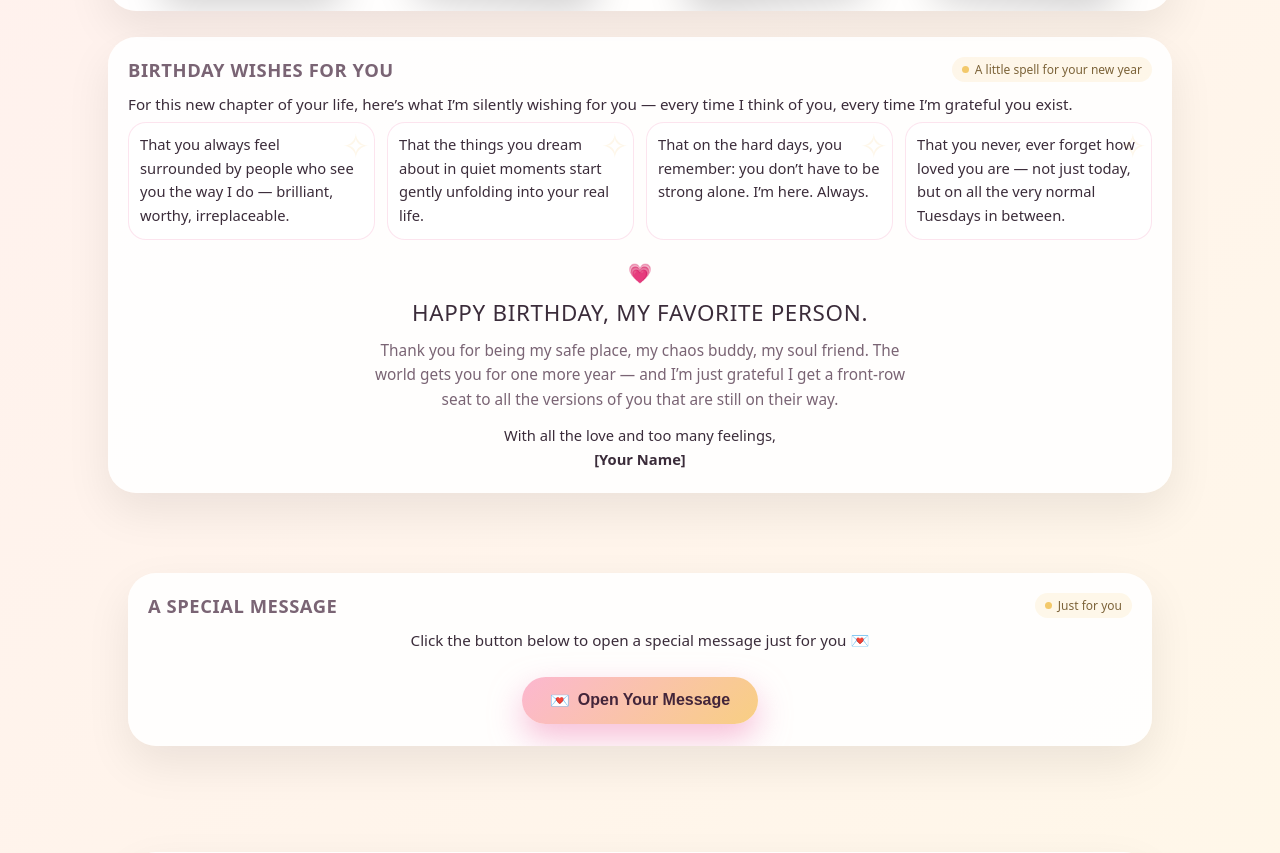
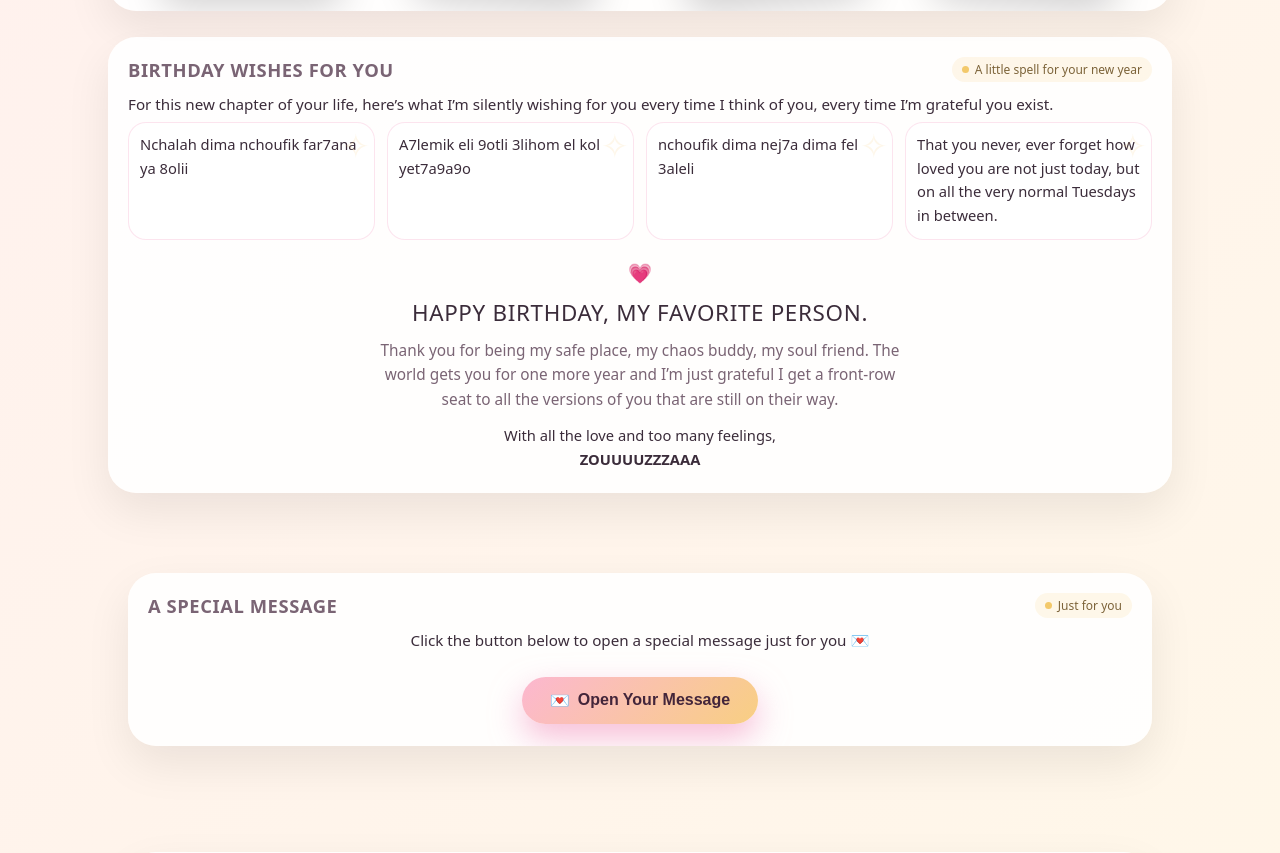
Before and after one commit to MohamedZouari4/birthday-website, a plain HTML site: page index.html in a window 1280 px wide. Shown: the part 3091-3944 px from the top of the page. Drawn offline with nearby package versions, Linux system fonts and the light colour scheme.

Commit message:
first commit

```diff
--- a/index.html
+++ b/index.html
@@ -1921,22 +1921,21 @@
         </div>
         <div class="section-body">
           <p>
-            For this new chapter of your life, here’s what I’m silently wishing for you — every time I think
+            For this new chapter of your life, here’s what I’m silently wishing for you every time I think
             of you, every time I’m grateful you exist.
           </p>
           <div class="wishes-grid">
             <div class="wish-card">
-              That you always feel surrounded by people who see you the way I do — brilliant, worthy,
-              irreplaceable.
+              Nchalah dima nchoufik far7ana ya 8olii
             </div>
             <div class="wish-card">
-              That the things you dream about in quiet moments start gently unfolding into your real life.
+              A7lemik eli 9otli 3lihom el kol yet7a9a9o
             </div>
             <div class="wish-card">
-              That on the hard days, you remember: you don’t have to be strong alone. I’m here. Always.
+              nchoufik dima nej7a dima fel 3aleli
             </div>
             <div class="wish-card">
-              That you never, ever forget how loved you are — not just today, but on all the very normal
+              That you never, ever forget how loved you are not just today, but on all the very normal
               Tuesdays in between.
             </div>
           </div>
@@ -1946,12 +1945,12 @@
             <div class="ending-main">Happy birthday, my favorite person.</div>
             <p class="ending-note">
               Thank you for being my safe place, my chaos buddy, my soul friend. The world gets you for one
-              more year — and I’m just grateful I get a front-row seat to all the versions of you that are
+              more year and I’m just grateful I get a front-row seat to all the versions of you that are
               still on their way.
             </p>
             <div class="ending-signature">
               With all the love and too many feelings,<br />
-              <strong>[Your Name]</strong>
+              <strong>ZOUUUUZZZAAA</strong>
             </div>
           </div>
         </div>
@@ -2019,10 +2018,10 @@
           <div class="letter-content">
             <div class="letter-greeting">Dear Tamtouma,</div>
             <div class="letter-message">
-              I wanted to write you something special, something that captures how I feel about you. You are not just a friend to me—you are someone who makes my world brighter, who makes me laugh until my stomach hurts, and who makes me feel understood in ways I never knew were possible.
+              I wanted to write you something special, something that captures how I feel about you. You are not just a friend to me you are someone who makes my world brighter, who makes me laugh until my stomach hurts, and who makes me feel understood in ways I never knew were possible.
             </div>
             <div class="letter-message">
-              Every moment we've shared, from our first conversation to the theatre, from the chaos to the quiet moments—they all mean the world to me. You have this incredible way of making ordinary days feel extraordinary.
+              Every moment we've shared, from our first conversation to the theatre, from the chaos to the quiet moments they all mean the world to me. You have this incredible way of making ordinary days feel extraordinary.
             </div>
             <div class="letter-heart">💕</div>
             <div class="letter-message">
@@ -2030,7 +2029,7 @@
             </div>
             <div class="letter-closing">
               Forever grateful,<br />
-              Your chaos partner & biggest fan 💖
+              Your chaos partner & biggest fan ZOUUUUZZZAAA 💖
             </div>
           </div>
         </div>
```
